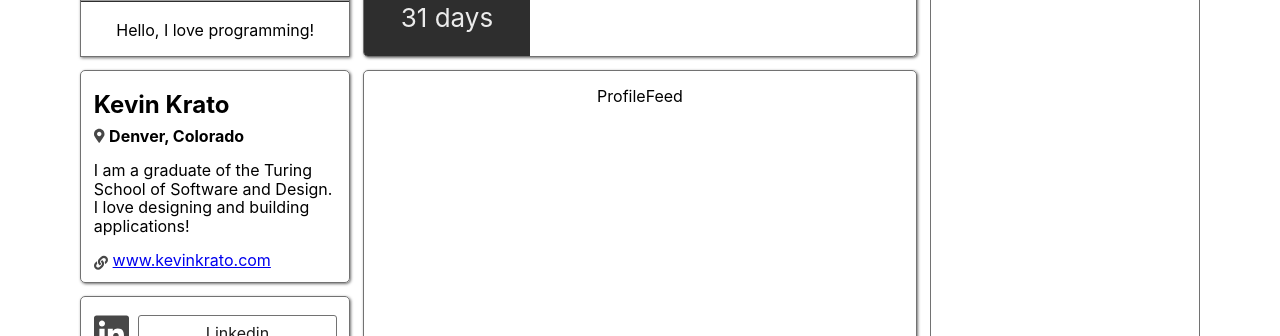
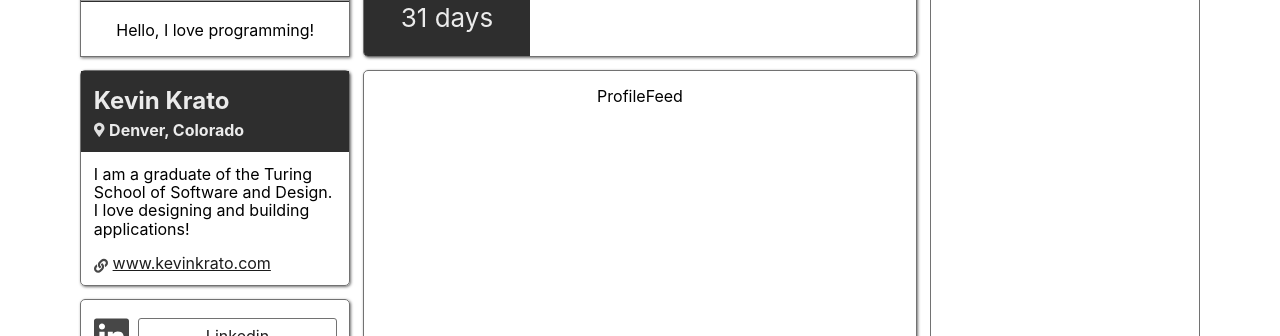
Before and after one commit to KevinKra/mageweave, a React (Create React App) app: page / in a window 1280 px wide. Shown: the part 262-598 px from the top of the page. Built offline with nearby package versions, Linux system fonts and the light colour scheme; grey boxes are pictures that could not be loaded.

Commit message:
Update Profile stylings

```diff
--- a/src/components/Profile/ProfileBio/ProfileBio.js
+++ b/src/components/Profile/ProfileBio/ProfileBio.js
@@ -6,16 +6,20 @@ import "./ProfileBio.scss"
 export default function ProfileBio() {
   return (
     <section className="ProfileBio">
+      <section className="overview">
         <h2>Kevin Krato</h2>
-      <div>
+        <div className="location">
           <FontAwesomeIcon className="icon" icon={faMapMarkerAlt} size="sm" transform="down-2" />
           <h4>Denver, Colorado</h4>
         </div>
-      <article>
+      </section>
+      <section className="body">
         <p>I am a graduate of the Turing School of Software and Design. I love designing and building applications!</p>
-      </article>
+        <section className="website-link">
           <FontAwesomeIcon className="icon" icon={faLink} size="sm" transform="down-2" />
           <a href="www.kevinkrato.com">www.kevinkrato.com</a>
         </section>
+      </section>
+    </section>
   )
 }
--- a/src/components/Profile/ProfileBio/ProfileBio.scss
+++ b/src/components/Profile/ProfileBio/ProfileBio.scss
@@ -5,19 +5,33 @@
   @include card-template-1;
   grid-column: 1 / 2;
   grid-row: 3 / 4;
-  padding: 0.8rem;
   text-align: left;
+  .overview {
+    @include background-dark;
+  }
+  .body,
+  .overview {
+    padding: 0.8rem;
+  }
   .icon {
     color: $color-icon;
     margin-right: 0.3rem;
   }
-  div {
+  .location {
     display: flex;
   }
   h2 {
-    margin: 0.5rem 0;
+    padding: 0.2rem 0 0.4rem 0;
   }
+  h2,
   h4 {
     margin: 0;
   }
+  p {
+    margin: 0;
+    margin-bottom: 1rem;
+  }
+  a {
+    color: $font-dark;
+  }
 }
```
Lines whose indentation alone changed are shown as unchanged.
